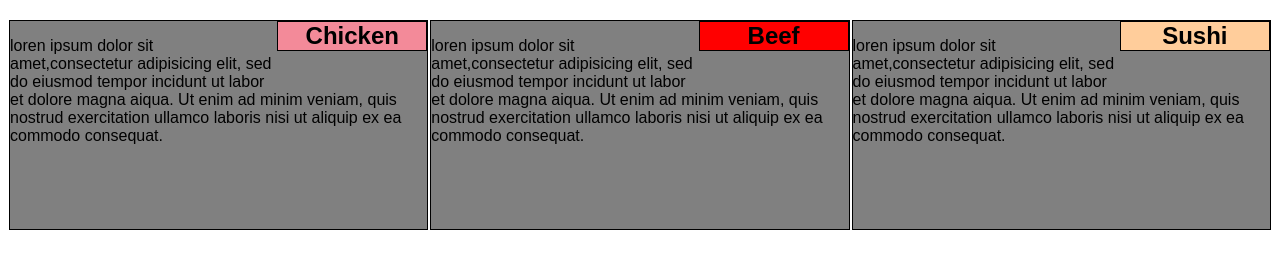
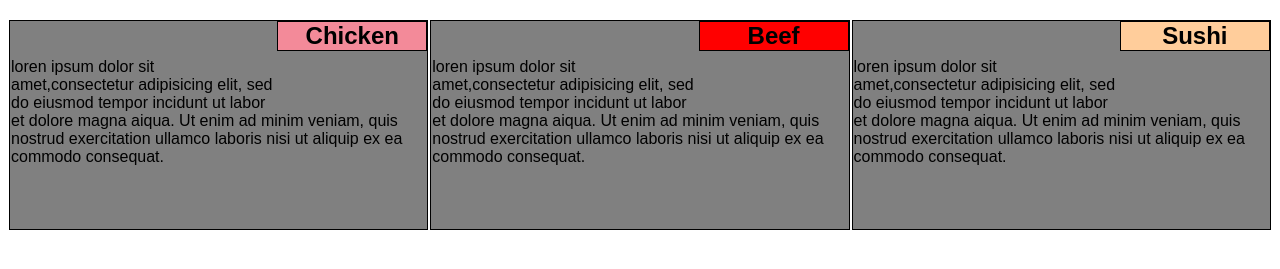
Before and after one commit to Elie02/module2-solution, a plain HTML site: page index.html in a window 1280 px wide. Shown: the part 61-330 px from the top of the page. Drawn offline with Linux system fonts and the light colour scheme.

Commit message:
Create p box

```diff
--- a/index.html
+++ b/index.html
@@ -32,6 +32,12 @@
 	float:right;
      	top: -20px;
      }
+    p {
+       border: 1px solid grey;
+       width: 100%;
+       position: relative;
+       top: 20px;
+    }
      #id-1 {
      	background-color: rgb(243,138,153);
      }
```
